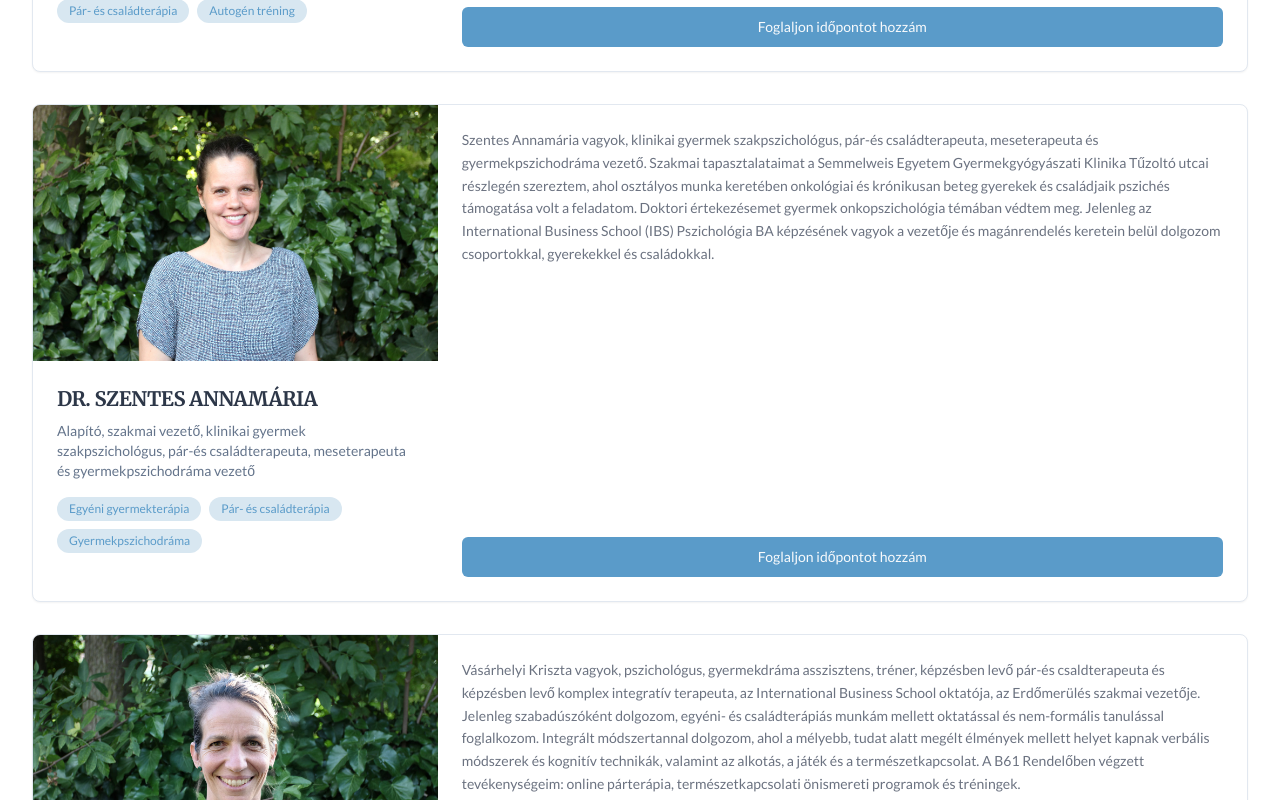
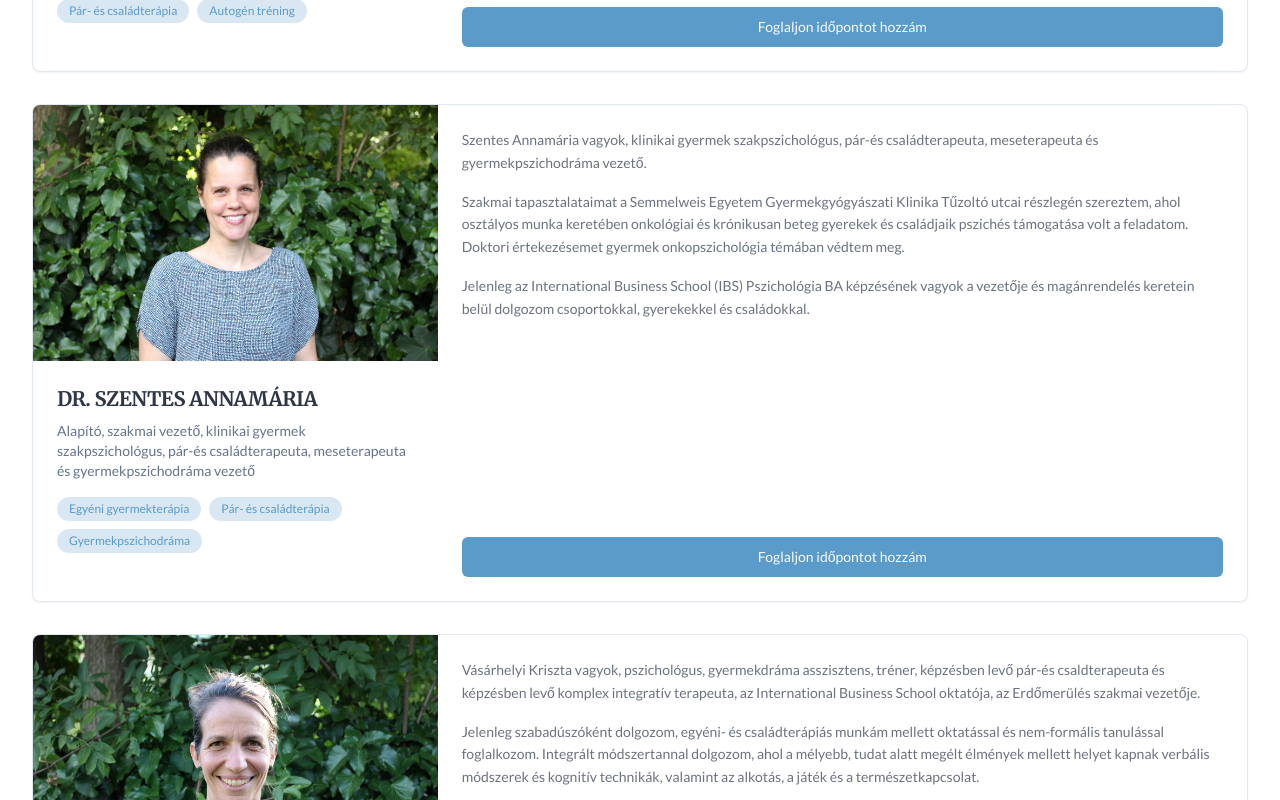
Before and after one commit to shegiz/mindful-haven-collective, a React (Vite) app: page /pszichologusok in a window 1280 px wide. Shown: the part 1900-2700 px from the top of the page. Built offline with nearby package versions, Linux system fonts and the light colour scheme.

Commit message:
Replace '\n' with line breaks
Replaced newline characters ('\n') with actual line breaks in the introduction text strings.

```diff
--- a/src/components/PsychologistCard.tsx
+++ b/src/components/PsychologistCard.tsx
@@ -59,7 +59,13 @@ const PsychologistCard: React.FC<PsychologistCardProps> = ({
 
         {/* Right side: Introduction */}
         <div className="md:w-2/3 p-6 flex flex-col justify-between">
-          <p className="text-sm text-therapy-gray leading-relaxed mb-6">{shortBio}</p>
+          <div className="text-sm text-therapy-gray leading-relaxed mb-6">
+            {shortBio.split('\n').map((line, index) => (
+              <p key={index} className={index > 0 ? 'mt-4' : ''}>
+                {line}
+              </p>
+            ))}
+          </div>
           <div>
             <Link to={`/idopontfoglalas?psychologist=${id}`}>
               <Button className="w-full bg-therapy-blue hover:bg-therapy-blue/90">
```
